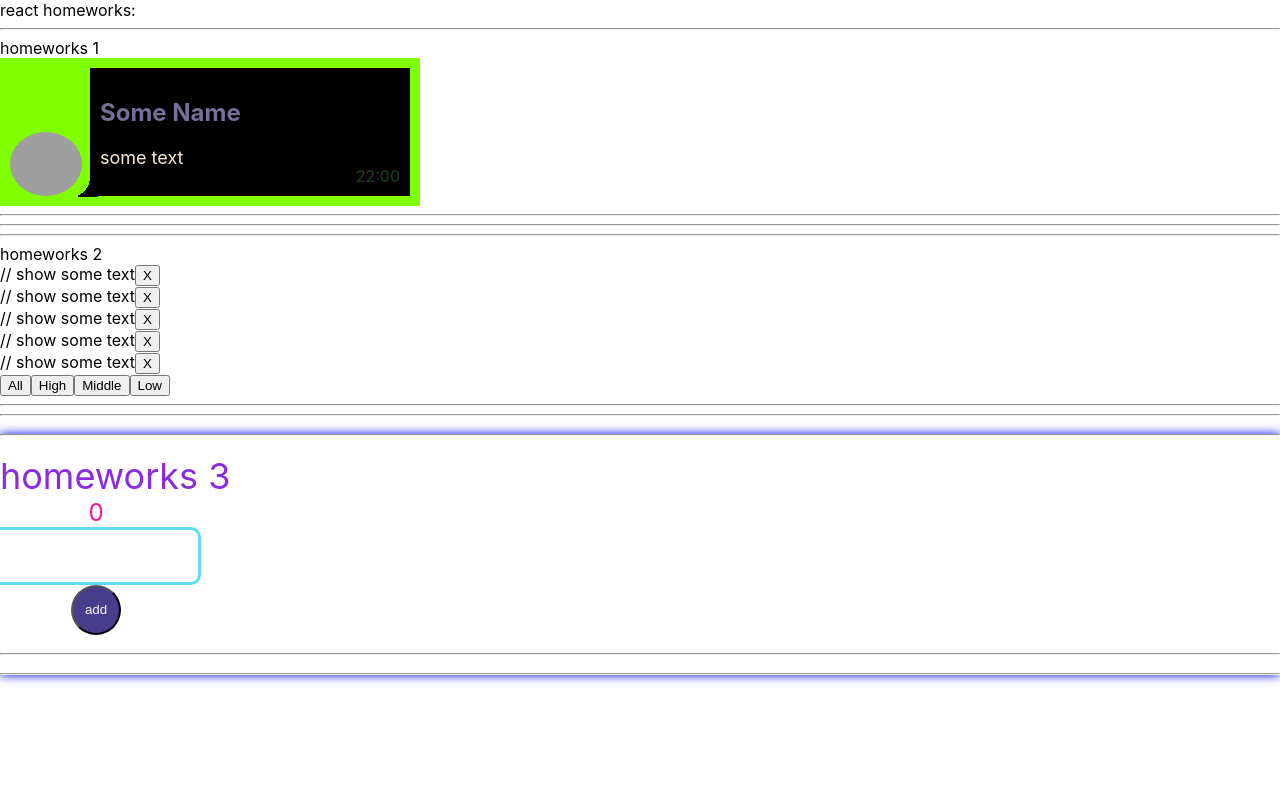
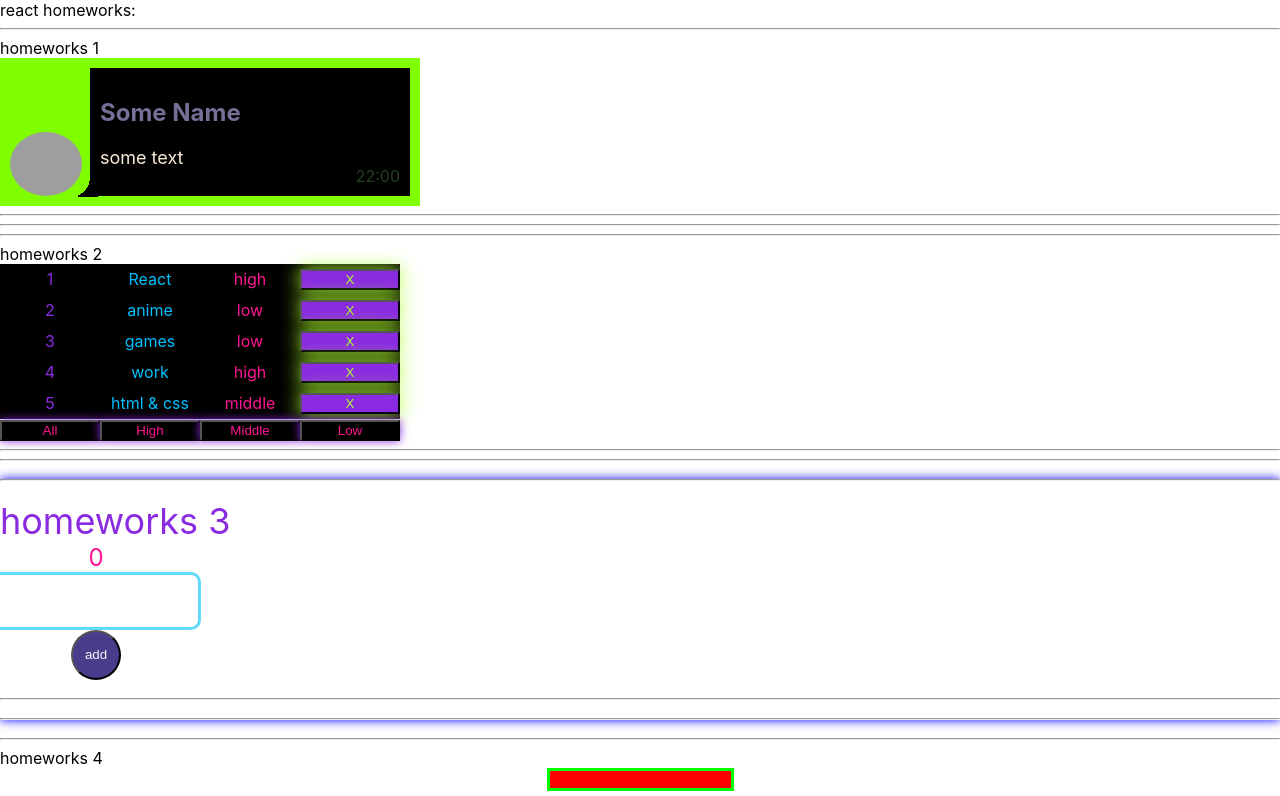
Before and after one commit to BDODINKA/taskS, a React (Create React App) app in the folder homeworks/: page / in a window 1280 px wide. Shown: the top 796 px of the page. Built offline with nearby package versions, Linux system fonts and the light colour scheme; grey boxes are pictures that could not be loaded.

Commit message:
feat:fix HW2 styles,Hw4 start

```diff
--- a/homeworks/src/p1-main/m1-ui/u1-app/App.tsx
+++ b/homeworks/src/p1-main/m1-ui/u1-app/App.tsx
@@ -3,6 +3,7 @@ import s from './App.module.css'
 import HW1 from '../../../p2-homeworks/h1/HW1'
 import HW2 from '../../../p2-homeworks/h2/HW2'
 import HW3 from "../../../p2-homeworks/h3/HW3";
+import HW4 from "../../../p2-homeworks/h4/HW4";
 
 function App() {
     return (
@@ -11,7 +12,7 @@ function App() {
             <HW1/>
             <HW2/>
             <HW3/>
-            {/*<HW4/>*/}
+            <HW4/>
             {/*<HW5/>*/}
 
         </div>
--- a/homeworks/src/p2-homeworks/h2/Affair.tsx
+++ b/homeworks/src/p2-homeworks/h2/Affair.tsx
@@ -1,5 +1,6 @@
 import React from 'react'
 import {AffairType} from "./HW2";
+import s from './Affairs.module.css'
 
 type AffairPropsType = {
     // key не нужно типизировать
@@ -14,8 +15,10 @@ function Affair(props: AffairPropsType) {
     }// need to fix
 
     return (
-        <div>
-            // show some text
+        <div className={s.affair}>
+            <span>{props.affair._id}</span>
+            <span>{props.affair.name}</span>
+            <span>{props.affair.priority}</span>
             <button onClick={deleteCallback}>X</button>
         </div>
     )
--- a/homeworks/src/p2-homeworks/h2/Affairs.module.css
+++ b/homeworks/src/p2-homeworks/h2/Affairs.module.css
@@ -1,3 +1,56 @@
 .someClass {
 
 }
+.affair{
+    display: grid;
+    grid-template-columns: repeat(4,100px);
+    grid-template-areas:
+            "a b c d";
+    padding: 5px 0 5px 0 ;
+    background-color: black;
+    color: deeppink;
+}
+.affair button{
+    background-color: blueviolet !important;
+    box-shadow: 0 0 20px greenyellow !important;
+
+}
+
+.affair span:nth-child(1){
+    grid-area: a;
+    color: blueviolet;
+    display: flex;
+    justify-content: center;
+}
+.affair span:nth-child(2){
+    grid-area: b;
+    color: deepskyblue;
+    display: flex;
+    justify-content: center;
+}
+.affair span:nth-child(3){
+    grid-area: c;
+    display: flex;
+    justify-content: center;
+}
+.affair button:nth-child(4){
+    grid-area: d;
+    color: greenyellow;
+}
+
+
+.affairs{
+    max-width: 400px;
+}
+.affairs button{
+    width: 100px;
+    background-color:black;
+    box-shadow: 0 0 10px blueviolet;
+    color: deeppink;
+}
+.affairs button:hover{
+    width: 100px;
+    background-color:yellow;
+    box-shadow: 0 0 10px blueviolet;
+    color: deeppink;
+}
--- a/homeworks/src/p2-homeworks/h2/Affairs.tsx
+++ b/homeworks/src/p2-homeworks/h2/Affairs.tsx
@@ -1,6 +1,7 @@
 import React from 'react'
 import Affair from './Affair'
-import {AffairType, filterAffairs, FilterType} from './HW2'
+import {AffairType, FilterType} from './HW2'
+import s from  './Affairs.module.css'
 
 type AffairsPropsType = { // need to fix any
     data: Array<AffairType>
@@ -23,7 +24,7 @@ function Affairs(props: AffairsPropsType) {
     const setLow = () => {props.setFilter('low')}
 
     return (
-        <div>
+        <div className={s.affairs}>
 
             {mappedAffairs}
 
--- a/homeworks/src/p2-homeworks/h4/HW4.module.css
+++ b/homeworks/src/p2-homeworks/h4/HW4.module.css
@@ -1,7 +1,3 @@
-.blue {
-    border-bottom: 5px solid blue;
-}
-
 .column {
     display: flex;
     flex-direction: column;
@@ -11,3 +7,6 @@
 .testSpanError {
     color: blue;
 }
+.blue{
+    border-bottom: 5px solid blue;
+}
--- a/homeworks/src/p2-homeworks/h4/HW4.tsx
+++ b/homeworks/src/p2-homeworks/h4/HW4.tsx
@@ -30,11 +30,12 @@ function HW4() {
                     onChangeText={setText}
                     onEnter={showAlert}
                     error={error}
-                    // spanClassName={s.testSpanError}
+                    spanClassName={s.testSpanError}
+
                 />
 
                 <SuperInputText
-                    className={s.blue} // проверьте, рабоет ли смешивание классов
+                    className= {s.blue} // проверьте, рабоет ли смешивание классов
                 />
 
                 {/*----------------------------------------------------*/}
--- a/homeworks/src/p2-homeworks/h4/common/c1-SuperInputText/SuperInputText.module.css
+++ b/homeworks/src/p2-homeworks/h4/common/c1-SuperInputText/SuperInputText.module.css
@@ -1,12 +1,14 @@
 .superInput {
-
+    background:violet;
+    border: 3px solid salmon;
 }
 
 .errorInput {
     border: 3px solid lime;
     background: red;
+
 }
 
 .error {
-    color: red;
+    color: black;
 }
--- a/homeworks/src/p2-homeworks/h4/common/c1-SuperInputText/SuperInputText.tsx
+++ b/homeworks/src/p2-homeworks/h4/common/c1-SuperInputText/SuperInputText.tsx
@@ -1,5 +1,7 @@
 import React, {ChangeEvent, DetailedHTMLProps, InputHTMLAttributes, KeyboardEvent} from 'react'
 import s from './SuperInputText.module.css'
+
+
 
 // тип пропсов обычного инпута
 type DefaultInputPropsType = DetailedHTMLProps<InputHTMLAttributes<HTMLInputElement>, HTMLInputElement>
@@ -39,7 +41,7 @@ const SuperInputText: React.FC<SuperInputTextPropsType> = (
     }
 
     const finalSpanClassName = `${s.error} ${spanClassName ? spanClassName : ''}`
-    const finalInputClassName = `${s.errorInput} ${className}` // need to fix with (?:) and s.superInput
+    const finalInputClassName = `${s.superInput} ${className ? className : error && s.errorInput}` // need to fix with (?:) and s.superInput
 
     return (
         <>
```
Also changed, not shown: 1 other file (tests, documents, lock files or other folders).
